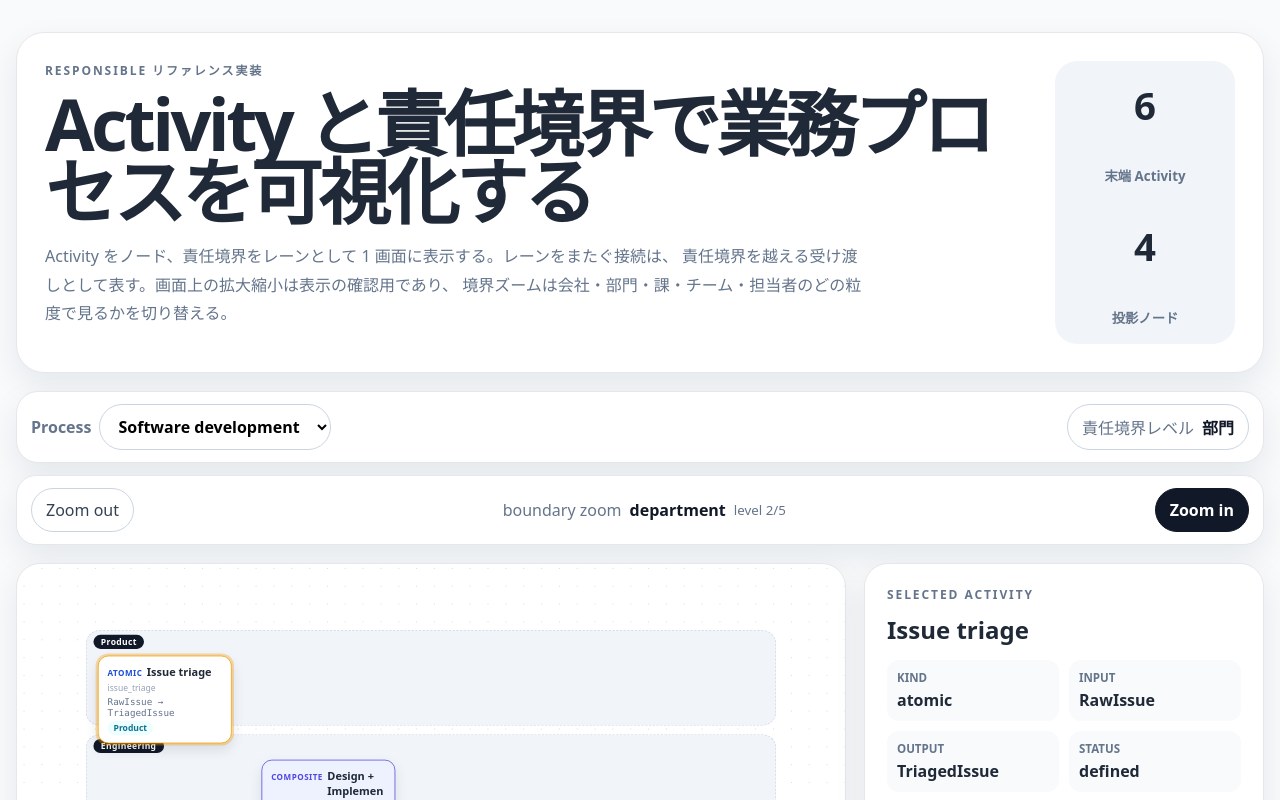
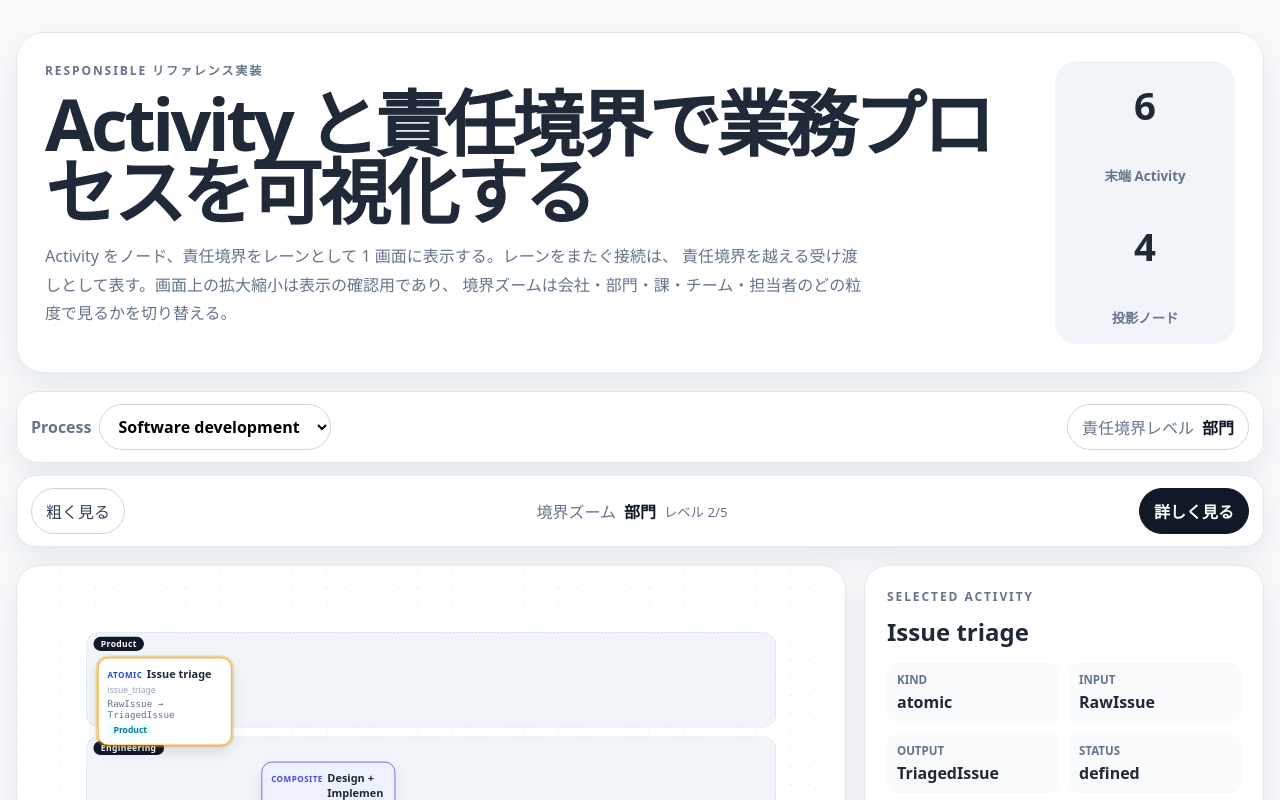
Before and after one commit to f4ah6o/responsible, a React (Vite) app: page / in a window 1280 px wide. Shown: the top 800 px of the page. Built offline with nearby package versions, Linux system fonts and the light colour scheme.

Commit message:
refactor: localize boundary zoom control

```diff
--- a/src/viewer/BoundaryZoomControl.tsx
+++ b/src/viewer/BoundaryZoomControl.tsx
@@ -6,27 +6,36 @@ export type BoundaryZoomControlProps = {
   onZoomOut: () => void;
 };
 
+const BOUNDARY_LABELS: Record<string, string> = {
+  company: "会社",
+  department: "部門",
+  section: "課・セクション",
+  team: "チーム",
+  person: "担当者",
+};
+
 export function BoundaryZoomControl({ level, onZoomIn, onZoomOut }: BoundaryZoomControlProps) {
-  const label = HIERARCHICAL_BOUNDARY_ORDER[level] ?? "—";
+  const key = HIERARCHICAL_BOUNDARY_ORDER[level] ?? "—";
+  const label = BOUNDARY_LABELS[key] ?? key;
   const ordinal = level + 1;
   const total = HIERARCHICAL_BOUNDARY_ORDER.length;
   const canIn = canZoomIn(level);
   const canOut = canZoomOut(level);
 
   return (
-    <section className="zoom-bar" aria-label="Responsibility boundary zoom">
+    <section className="zoom-bar" aria-label="責任境界ズーム">
       <button className="secondary-action" onClick={onZoomOut} disabled={!canOut}>
-        Zoom out
+        粗く見る
       </button>
       <div className="zoom-scope">
-        <span>boundary zoom</span>
+        <span>境界ズーム</span>
         <strong>{label}</strong>
         <small>
-          level {ordinal}/{total}
+          レベル {ordinal}/{total}
         </small>
       </div>
       <button className="primary-action" onClick={onZoomIn} disabled={!canIn}>
-        Zoom in
+        詳しく見る
       </button>
     </section>
   );
```
